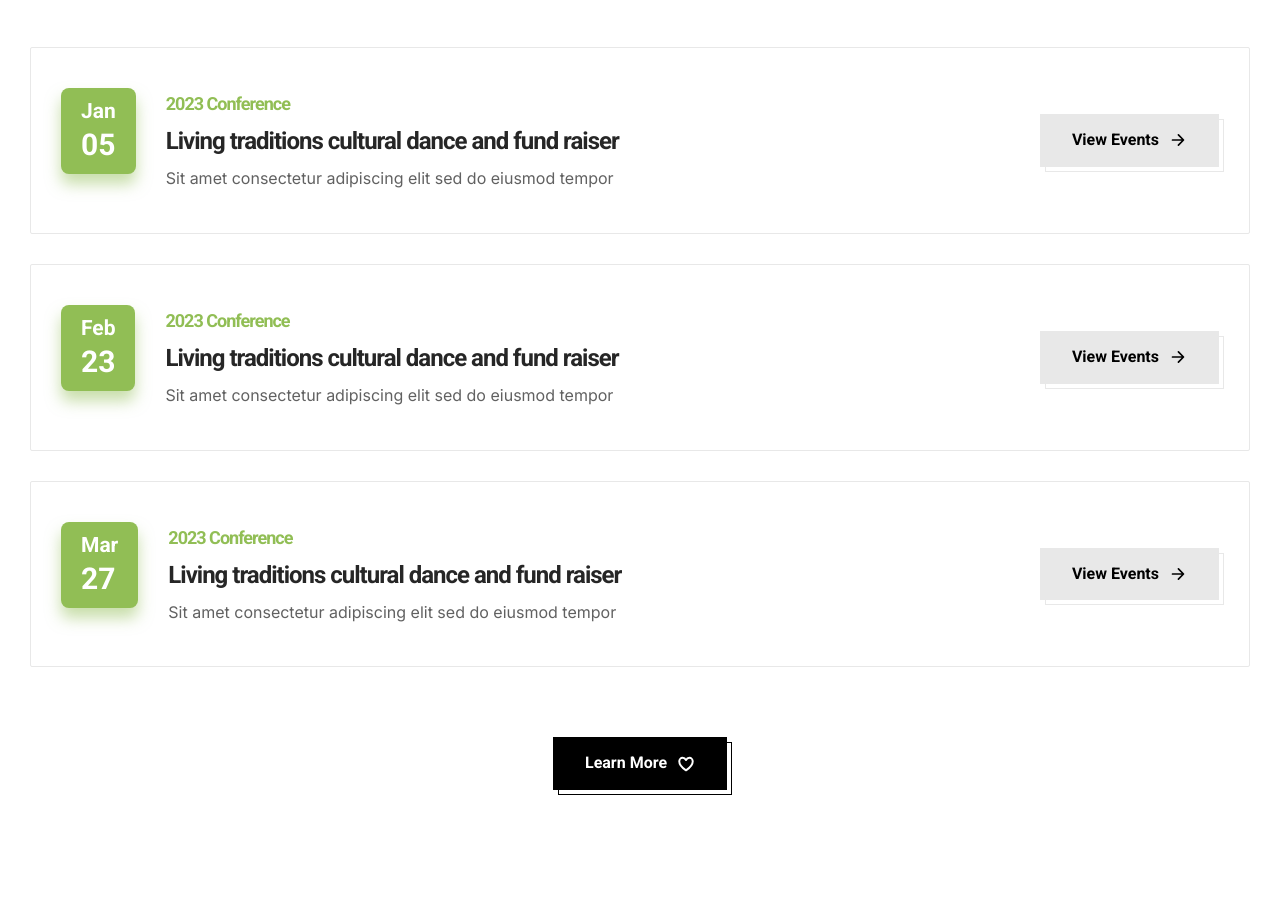
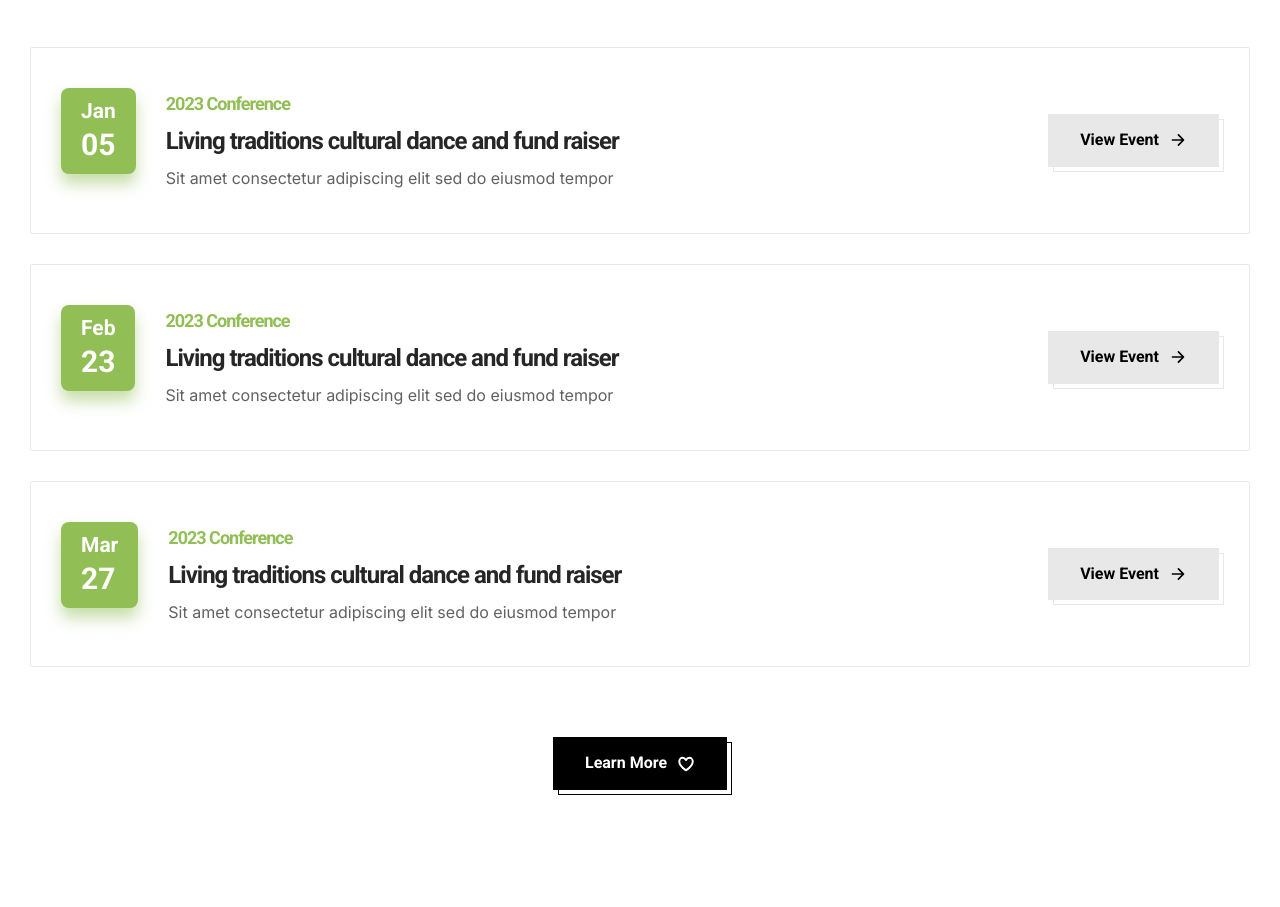
Before and after one commit to benahink/collo-comm-assoc, a plain HTML site: page index.html in a window 1280 px wide. Shown: the part 4488-5395 px from the top of the page. Drawn offline with nearby package versions, Linux system fonts and the light colour scheme.

Commit message:
button text 3

```diff
--- a/index.html
+++ b/index.html
@@ -715,7 +715,7 @@
                   </div>
 
                   <button class="btn btn-white">
-                    <span>View Events</span>
+                    <span>View Event</span>
 
                     <ion-icon name="arrow-forward" aria-hidden="true"></ion-icon>
                   </button>
@@ -747,7 +747,7 @@
                   </div>
 
                   <button class="btn btn-white">
-                    <span>View Events</span>
+                    <span>View Event</span>
 
                     <ion-icon name="arrow-forward" aria-hidden="true"></ion-icon>
                   </button>
@@ -779,7 +779,7 @@
                   </div>
 
                   <button class="btn btn-white">
-                    <span>View Events</span>
+                    <span>View Event</span>
 
                     <ion-icon name="arrow-forward" aria-hidden="true"></ion-icon>
                   </button>
```
